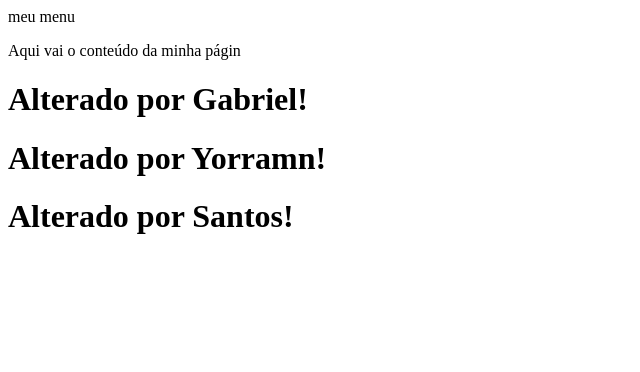
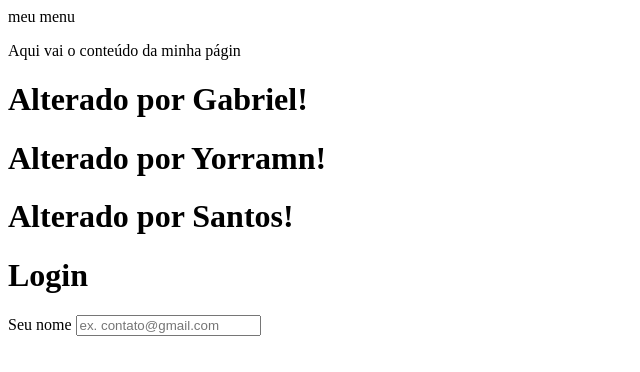
Before and after one commit to arielsdias/AulaSite2, a plain HTML site: page index.html in a window 1280 px wide. Shown: the whole page, without its empty margins (0-640 px from the left). Drawn offline with Linux system fonts and the light colour scheme.

Commit message:
adicionei um formulario simples apenas com o login

```diff
--- a/index.html
+++ b/index.html
@@ -4,12 +4,22 @@
 	</head>
 
 	<body>
+
 		<header> </header>
 		<p> meu menu </p>
 		Aqui vai o conteúdo da minha págin
 		<h1>Alterado por Gabriel!</h1>
 		<h1>Alterado por Yorramn!</h1>
 		<h1>Alterado por Santos!</h1>
+
+		<form method="post" action="">
+          	<h1>Login</h1>
+          	<p>
+            	  <label for="nome_login">Seu nome</label>
+           	  <input id="nome_login" name="nome_login" required="required" type="text" placeholder="ex. contato@gmail.com"/>
+         	 </p>
+		</form>
+
 		<aside> </aside>
 		<footer> </footer>
 	</body>
```
